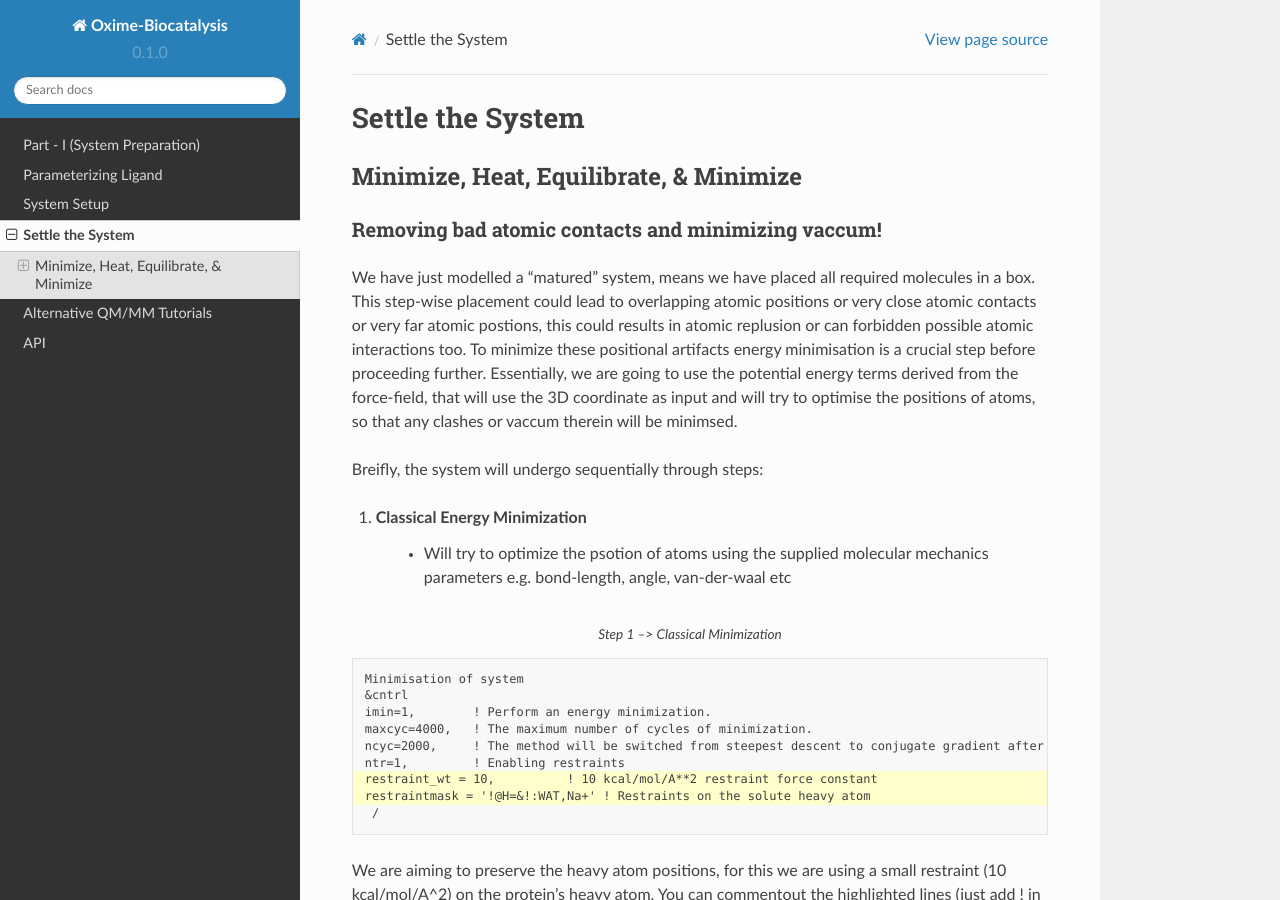
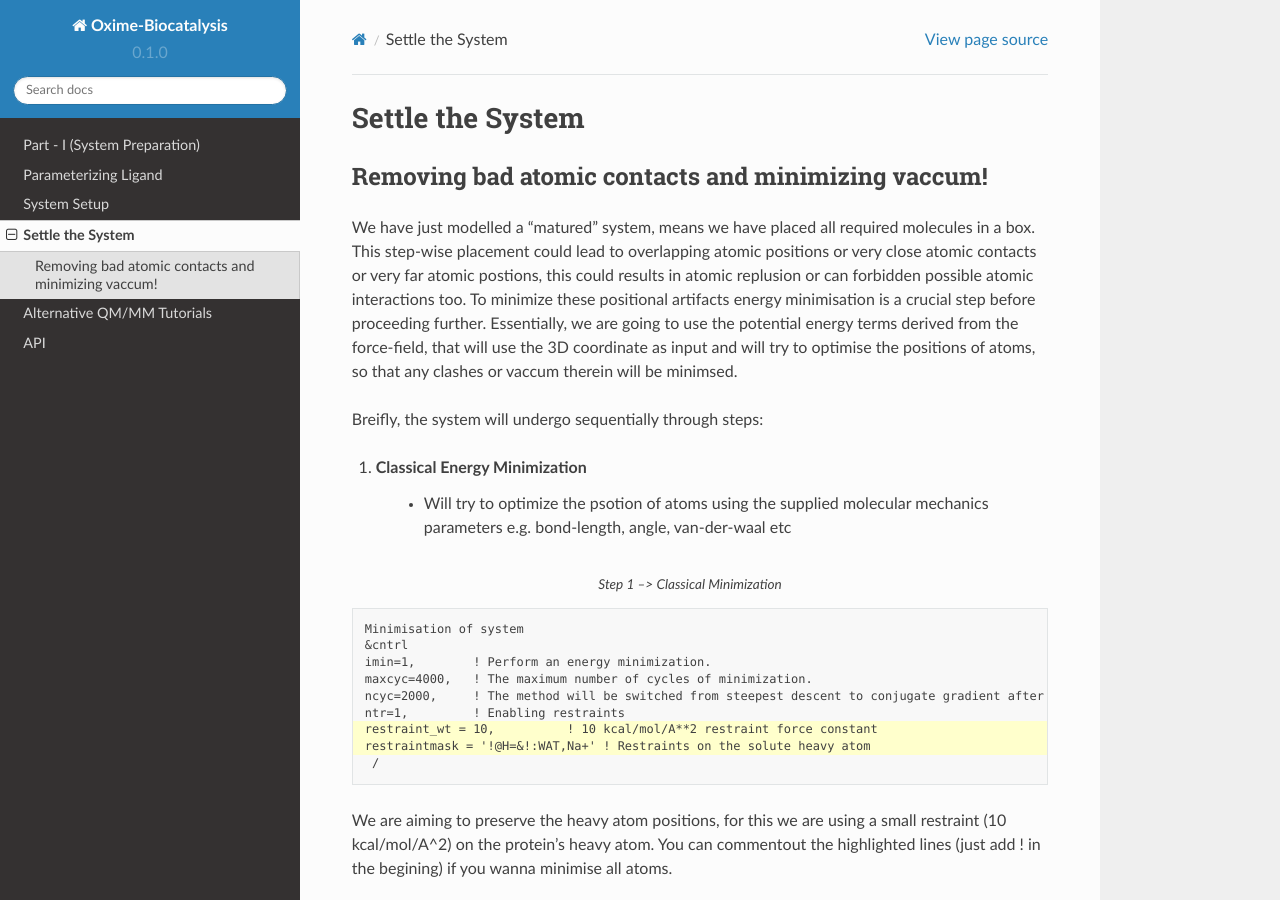
Before and after one commit to hopanoid/Enzyme-Reaction-Dynamics-Tutorial, a Sphinx documentation site: the page built from docs/source/4-settle_system.rst, in a window 1280 px wide and 900 px high. Built offline with Sphinx 7.4.7 and the Read the Docs theme 2.0.0, drawn with Linux system fonts in a browser that asks for light colours.

```diff
--- a/docs/source/4-settle_system.rst
+++ b/docs/source/4-settle_system.rst
@@ -7,11 +7,7 @@
 Settle the System
 *****************
 
-=======================================
-Minimize, Heat, Equilibrate, & Minimize
-=======================================
-
-
+===================================================
 Removing bad atomic contacts and minimizing vaccum!
 ===================================================
 
```
